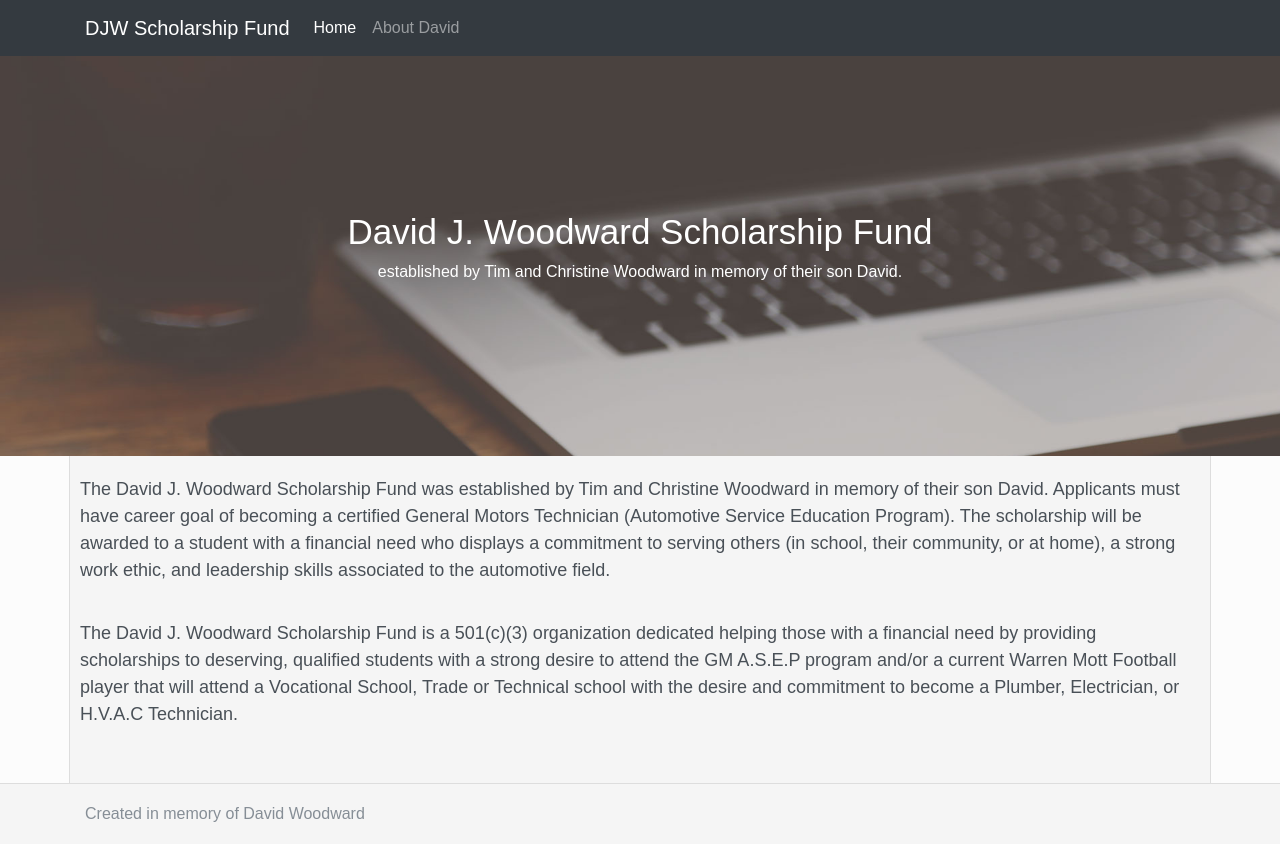
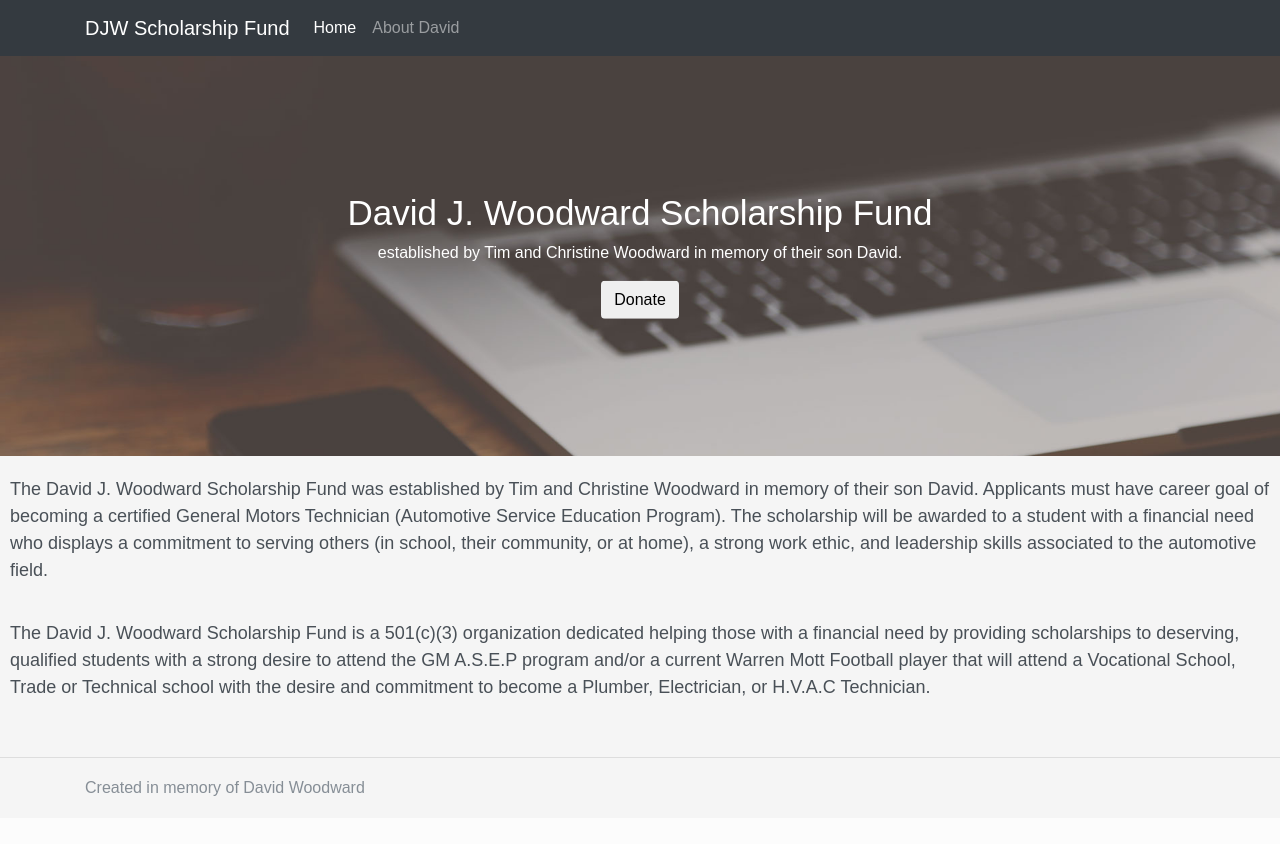
Before and after one commit to BrettMerri/David-Woodward, a React (Create React App) app in the folder client/: page / in a window 1280 px wide. After the commit the page ends 818 px from the top, so only its background shows below. Built offline with nearby package versions, Linux system fonts and the light colour scheme.

Commit message:
removed max width on main container

```diff
--- a/client/src/components/App/Main/About/About.js
+++ b/client/src/components/App/Main/About/About.js
@@ -1,7 +1,7 @@
 import React from 'react';
 
 const About = () => (
-  <div className="container main">
+  <div className="main">
     <h1 className="title">About David</h1>
     <hr />
     <div className="row section">
--- a/client/src/components/App/Main/Home/Home.js
+++ b/client/src/components/App/Main/Home/Home.js
@@ -8,10 +8,11 @@ const Home = () => (
         <div className="header-content-inner">
           <h1 className="title">David J. Woodward Scholarship Fund</h1>
           <p>established by Tim and Christine Woodward in memory of their son David.</p>
+          <button className="btn btn-default">Donate</button>
         </div>
       </div>
     </header>
-    <div className="container main">
+    <div className="main">
       <div className="row section">
         <div className="col">
           <p>The David J. Woodward Scholarship Fund was established by Tim and Christine Woodward in memory of their son David. Applicants must have career goal of becoming a certified General Motors Technician (Automotive Service Education Program). The scholarship will be awarded to a student with a financial need who displays a commitment to serving others (in school, their community, or at home), a strong work ethic, and leadership skills associated to the automotive field.</p>
--- a/client/src/components/App/Main/Main.css
+++ b/client/src/components/App/Main/Main.css
@@ -1,3 +1,9 @@
+.main {
+    background-color:#f5f5f5;
+    padding: 20px 10px;
+    border-bottom: 1px solid #DDDDDD;
+    overflow-x: hidden;
+}
 .section {
     margin-bottom: 20px;
 }
--- a/client/src/index.css
+++ b/client/src/index.css
@@ -9,10 +9,3 @@ body {
   background-color:#FCFCFC;
   color: #495057;
 }
-
-.container.main {
-  background-color:#f5f5f5;
-  padding: 20px 10px;
-  outline: 1px solid #DDDDDD;
-  margin-bottom:60px;
-}
```
